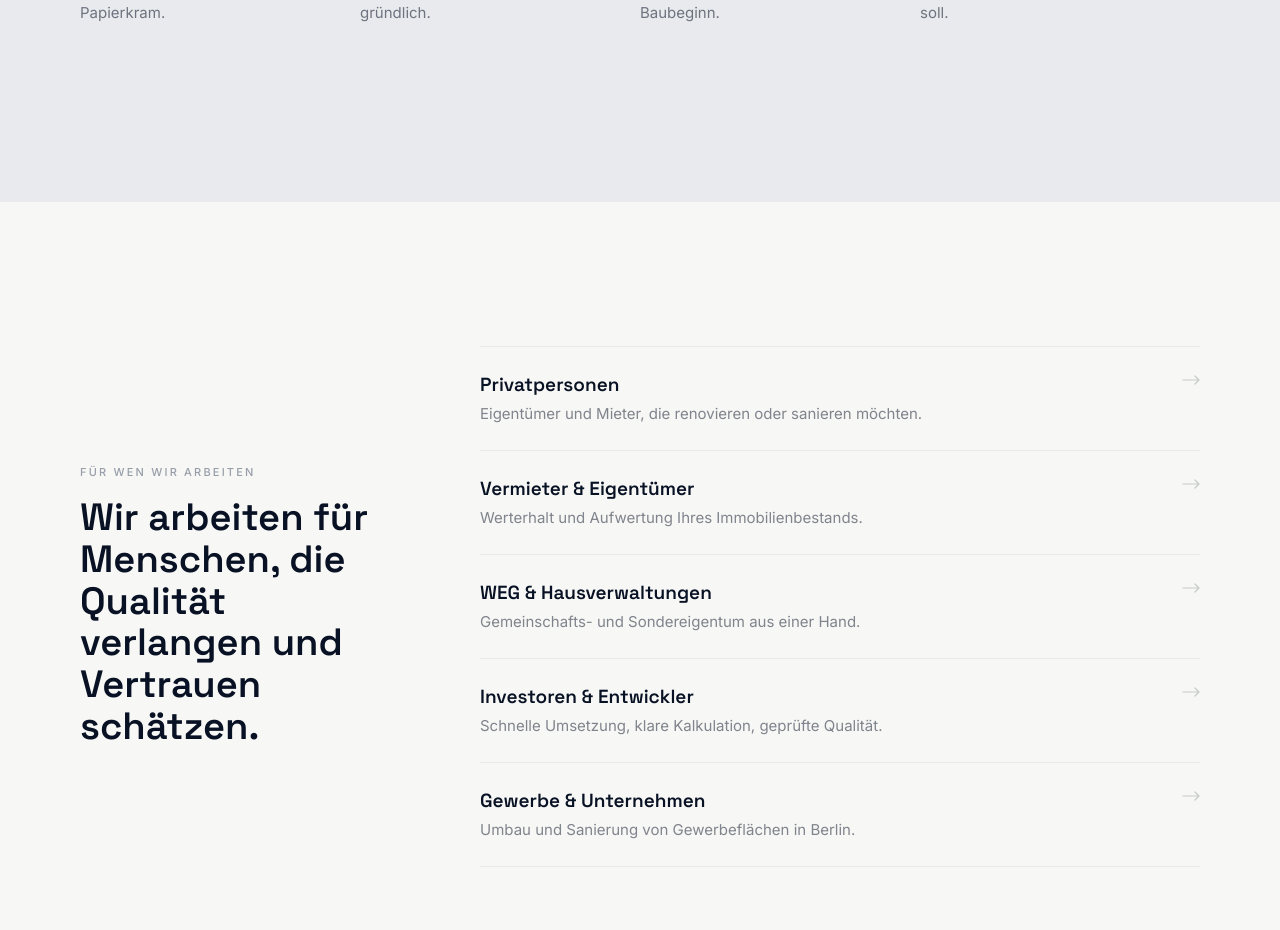
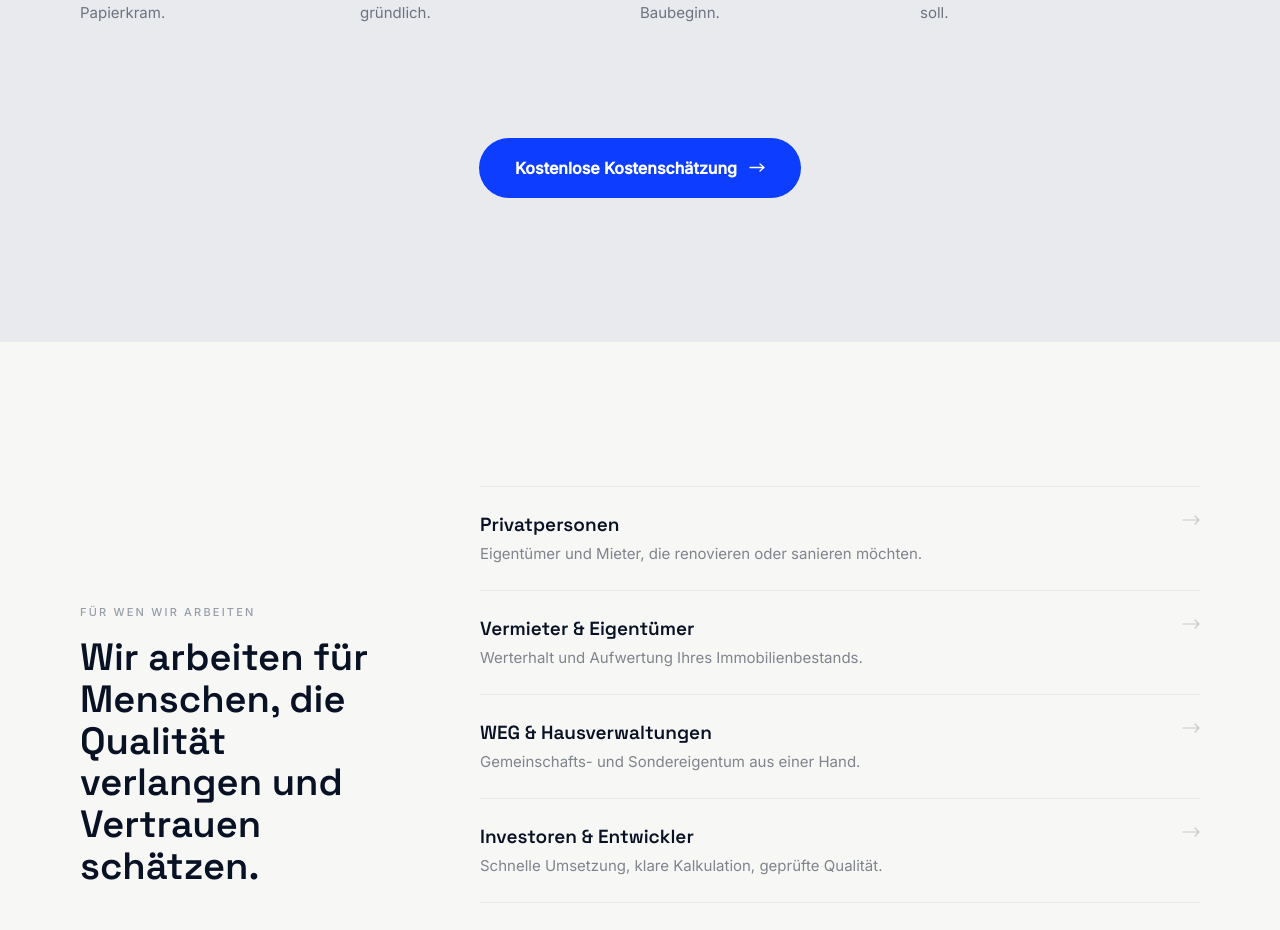
Before and after one commit to siemieniakozuzanna/spreewerk-website, a Next.js app: page / in a window 1280 px wide. Shown: the part 7200-8130 px from the top of the page. Built offline with nearby package versions, Linux system fonts and the light colour scheme.

Commit message:
Add CTA button below process steps

```diff
--- a/components/sections/Process.tsx
+++ b/components/sections/Process.tsx
@@ -66,6 +66,20 @@ export function Process() {
             </AnimatedSection>
           ))}
         </div>
+
+        {/* CTA */}
+        <AnimatedSection delay={0.3} className="mt-16 md:mt-20 flex justify-center">
+          <a
+            href="#kontakt"
+            className="inline-flex items-center justify-center gap-3 bg-blue text-white font-body font-semibold text-[16px] px-9 rounded-full min-h-[60px] w-full sm:w-auto hover:bg-blue/85 transition-colors duration-300"
+          >
+            Kostenlose Kostenschätzung
+            <svg width="16" height="9" viewBox="0 0 16 9" fill="none" className="flex-shrink-0">
+              <path d="M1 4.5H15M15 4.5L11 1M15 4.5L11 8" stroke="currentColor" strokeWidth="1.3" strokeLinecap="round" strokeLinejoin="round"/>
+            </svg>
+          </a>
+        </AnimatedSection>
+
       </div>
     </section>
   )
```
